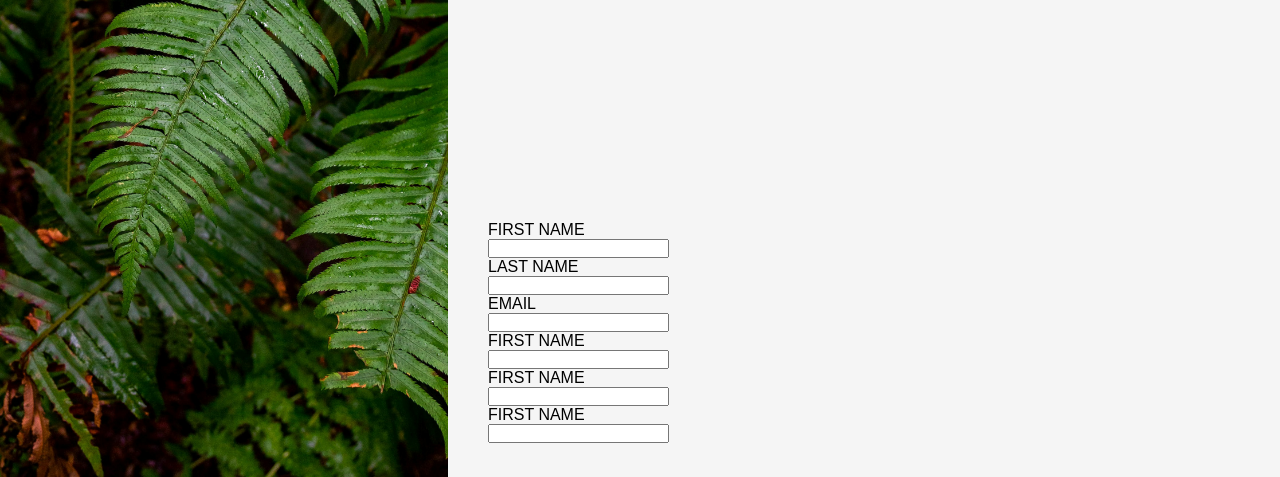
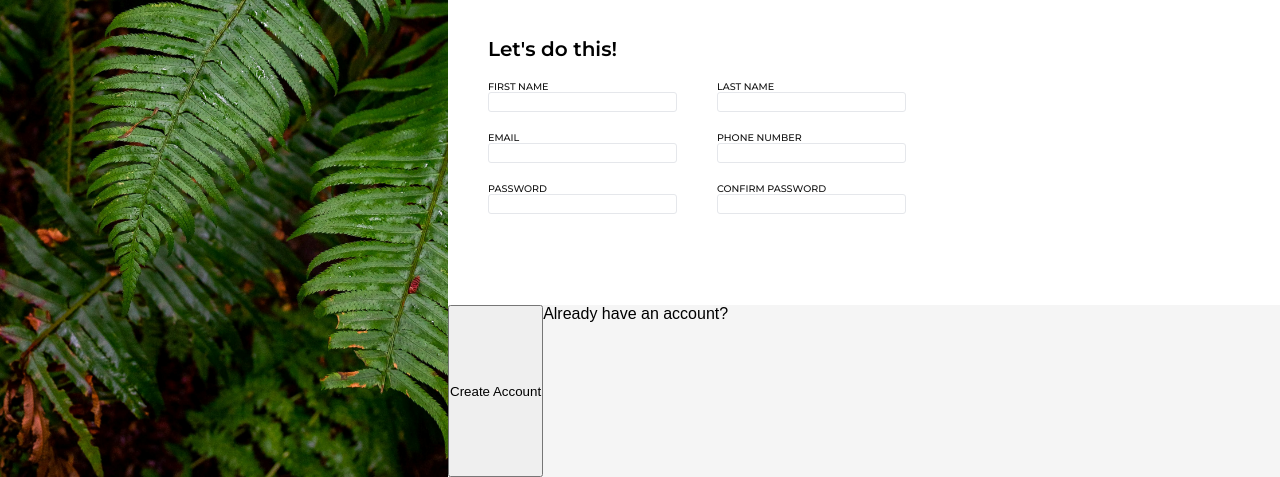
Before and after one commit to JSongProvision/TOP.sign-up-form, a plain HTML site: page index.html in a window 1280 px wide. Shown: the part 323-800 px from the top of the page. Drawn offline with Linux system fonts and the light colour scheme.

Commit message:
Implement form
implement the 90% solution of the form laid out in grid

```diff
--- a/index.html
+++ b/index.html
@@ -5,6 +5,9 @@
     <meta name="viewport" content="width=device-width, initial-scale=1.0">
     <title>Sign-Up Form</title>
     <link rel="stylesheet" href="styles.css">
+    <link rel="preconnect" href="https://fonts.googleapis.com">
+<link rel="preconnect" href="https://fonts.gstatic.com" crossorigin>
+<link href="https://fonts.googleapis.com/css2?family=Bodoni+Moda:ital,opsz,wght@0,6..96,400..900;1,6..96,400..900&family=Montserrat:ital,wght@0,100..900;1,100..900&family=Raleway:ital,wght@0,100..900;1,100..900&display=swap" rel="stylesheet">
 </head>
 <body>
     <div id="side-bar" class="container">
@@ -21,23 +24,38 @@
             <p>You <span class="italic">know</span> you want to</p>
         </div>
         <div id="form" class="container">
+            <p id="form-title">Let's do this!</p>
+            <form action="javascript:alert('Form tested successfully!');">
+                <label for="first_name">
+                    First Name
+                    <input type="text" id="first_name" name="first_name"/>
+                </label>
+                <label for="last_name">
+                    Last Name
+                    <input type="text" id="last_name" name="last_name"/>
+                </label>
+                <label for="email">
+                    Email
+                    <input type="email" id="email" name="email"/>
+                </label>
+                <label for="phone_number">
+                    Phone Number
+                    <input type="tel" id="phone_number" name="phone_number"/>
+                </label>
+                <label for="password">
+                    Password
+                    <input type="password" id="password" name="password"/>
+                </label>
+                <label for="confirm_password">
+                    Confirm Password
+                    <input type="password" id="confirm_password" name="confirm_password"/>
+                </label>
 
+            </form>
         </div>
         <div id="cta" class="container">
-            <form action="javascript:alert('Form tested successfully!');">
-                <label for="first_name">First Name</label>
-                <input type="text" id="first_name" name="first_name"/>
-                <label for="last_name">Last Name</label>
-                <input type="text" id="last_name" name="last_name"/>
-                <label for="email">Email</label>
-                <input type="text" id="first_name"name="first_name"/>
-                <label for="first_name">First Name</label>
-                <input type="text" id="first_name" name="first_name"/>
-                <label for="first_name">First Name</label>
-                <input type="text" id="first_name" name="first_name"/>
-                <label for="first_name">First Name</label>
-                <input type="text" id="first_name" name="first_name"/>
-            </form>
+            <button>Create Account</button>
+            <p>Already have an account?<span><a href="https://google.com"></a></span></p>
         </div>
     </div>
 </body>
--- a/styles.css
+++ b/styles.css
@@ -66,11 +66,11 @@ body {
 }
 
 #content {
-    padding:40px;
     flex: 1;
     flex-direction:column;
 }
 #title {
+    padding:40px;
     flex: 0 0 40%;
     flex-direction:column;
     justify-content: center;
@@ -82,14 +82,55 @@ body {
 
 #form {
     flex: 0 0 30%;
+    display: flex;
+    flex-direction: column;
+    gap: 20px;
+    background-color:white;
+    padding:40px;
+    box-shadow: rgba(0, 0, 0, 0.5);
+}
+
+
+form {
+    width: 50%;
     display:grid;
+    grid-template-columns: repeat(2, 1fr);
+    grid-template-rows: repeat(4, 1fr);
+    justify-content:start;
+    justify-items: start;
+    row-gap: 20px;
+    column-gap: 40px;
 
 }
 
+#form-title {
+    font-family: Montserrat, sans-serif;
+    font-weight: 600;
+    font-size: 1.25rem;
+}
+
+
 label {
-    font-family: sans-serif;
+    font-family: 'Montserrat', sans-serif;
+    font-weight: 500;
+    font-size: .6rem;
+    color: rgb(20,20,20);
     display: block;
     text-transform: uppercase;
+}
+
+input {
+    display: block;
+    height: 20px;
+    border-radius: 3px;
+    border: 1px solid #E5E7EB;
+    padding: 5px;
+}
+
+input:focus {
+    border: 1px solid blue;
+    box-shadow: 0 0 0 2px rgba(0, 0, 255, 0.15);
+    outline: blue;
 }
 
 #cta {
```
Also changed, not shown: favicon.ico (added).
